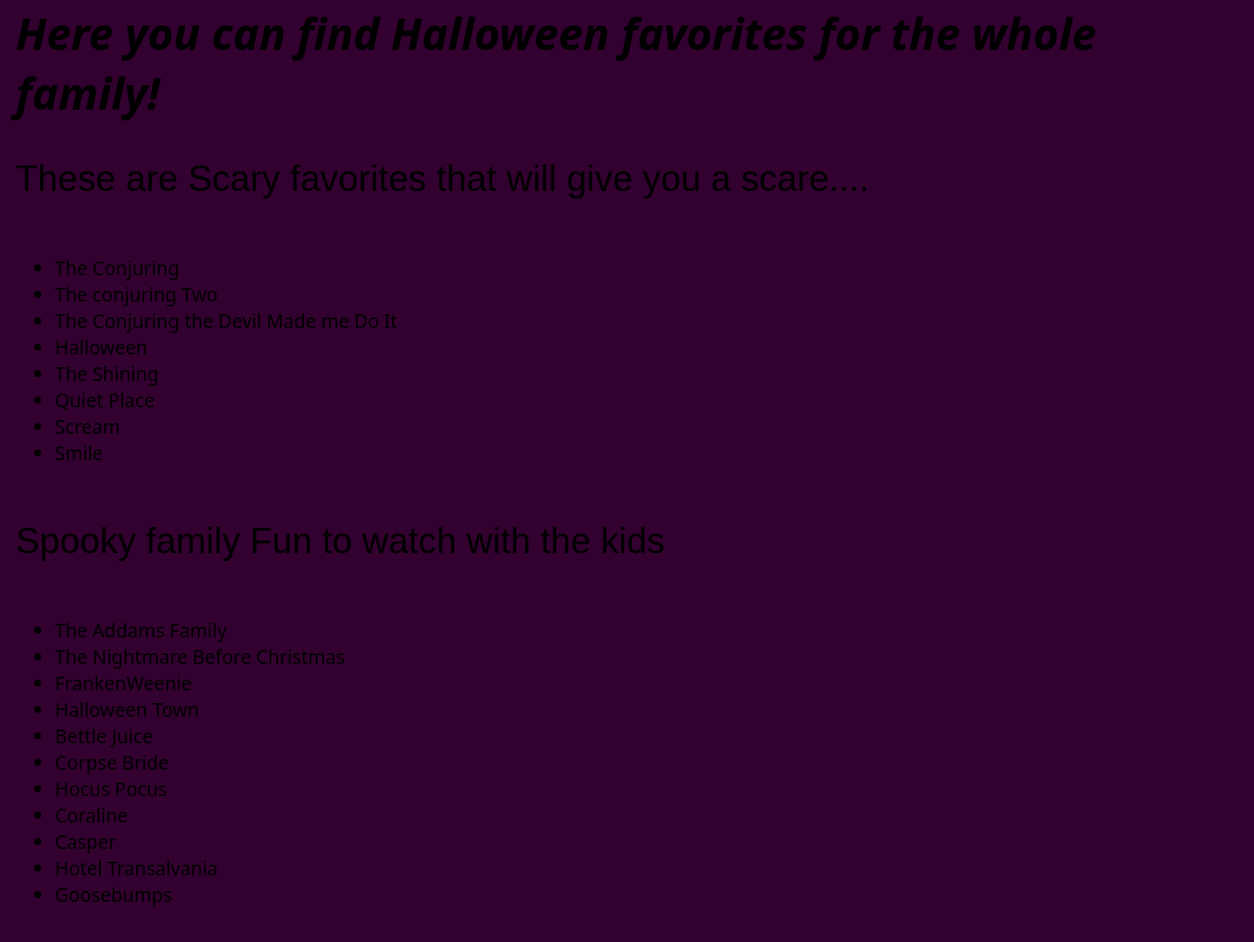
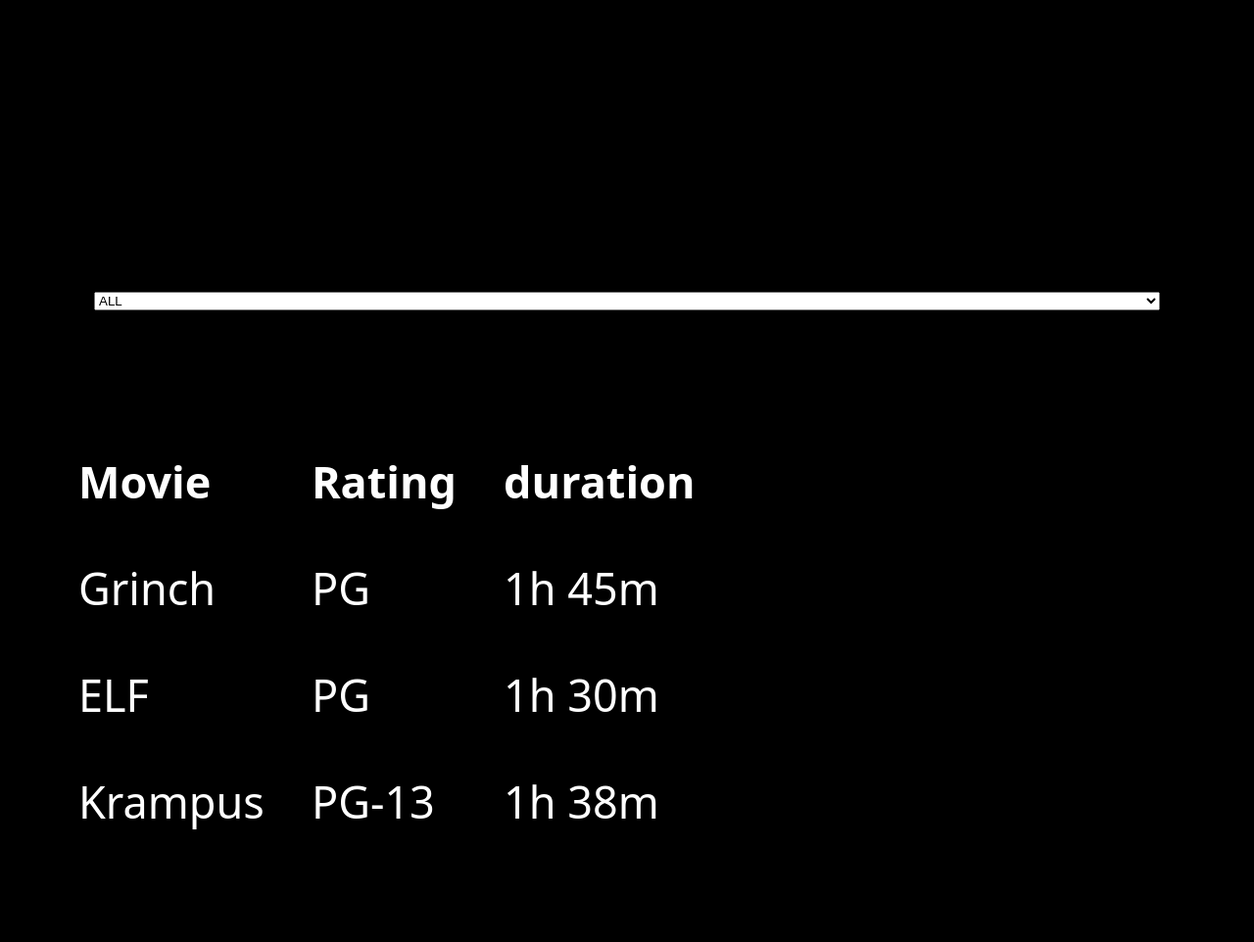
Before and after one commit to t-lamacchia/seasonalStreams, a website: page page2.html in a window 1280 px wide. Shown: the part 738-1700 px from the top of the page at 98% size. After the commit the page ends 1667 px from the top, so only its background shows below. Drawn offline with Linux system fonts and the light colour scheme.

Commit message:
almost done

```diff
--- a/page2.html
+++ b/page2.html
@@ -16,7 +16,7 @@
 <body>
   <style>
     body {
-      background-color: #32012F;
+      background-color: black;
       color: #F97300
     }
   </style>
@@ -44,7 +44,7 @@
         allow="accelerometer; autoplay; clipboard-write; encrypted-media; gyroscope; picture-in-picture; web-share"
         referrerpolicy="strict-origin-when-cross-origin" allowfullscreen></iframe> -->
       <div id="Subheading"><b>Here you can find Halloween favorites for the whole family!</b></div>
-      <div class="Movies">
+      <!-- <div class="Movies">
         <p>These are Scary favorites that will give you a scare....</p>
         <ul>
           <li>The Conjuring</li>
@@ -72,7 +72,7 @@
           <li>Hotel Transalvania</li>
           <li>Goosebumps</li>
         </ul>
-      </div>
+      </div> -->
 
 
       <!-- <p>Places to find these movies</p>
@@ -87,4 +87,86 @@
     </main>
 </body> -->
 
+
+
+<form class="form">
+  <label for="services"> Select a rating:</label>
+  <select name="Rating" id="ratingselector" onchange="makeTable()">
+    <option value="ALL">ALL</option>
+    <option value="PG">PG</option>
+    <option value="PG-13">PG-13</option>
+    <option value="R">R</option>
+  </select>
+  </form>
+
+
+  <script>
+    const myArr = [1, 2, 3, 4]
+    myArr.forEach((i) => {
+      console.log(i) // will print out values one by one
+    })
+  </script>
+  <table id="table">
+    <thead>
+      <tr>
+        <td><b>Movie</b></td>
+        <td><b>Rating</b></td>
+        <td><b>duration</b></td>
+      </tr>
+    </thead>
+    <tbody>
+      <!-- <tr>
+      <td>Grinch</td>
+      <td>PG</td>
+      <td>1h 45m</td>
+    </tr> -->
+    </tbody>
+  </table>
+
+  <script>
+    const Movies = [
+      {
+        Movie: "Grinch",
+        Rating: "PG",
+        Duration: "1h 45m",
+      }, {
+        Movie: "ELF",
+        Rating: "PG",
+        Duration: "1h 30m",
+      }, {
+        Movie: "Krampus",
+        Rating: "PG-13",
+        Duration: "1h 38m"
+      }
+    ];
+    console.log(Movies);
+
+    const writeTableRow = (table, Movies) => {
+      const newRow = table.insertRow();
+
+      newRow.innerHTML = `<tr id=${Movies.name}>
+      <td>${Movies.Movie}</td>
+      <td>${Movies.Rating}</td>
+      <td>${Movies.Duration}</td>
+      </tr>`;
+    }
+    const select= document.getElementById("ratingselector")
+    const makeTable = () => {
+      const tableBody = document.getElementsByTagName("tbody")[0];
+      tableBody.innerHTML = "";
+      if (select.value == "ALL") {
+        Movies.forEach((r) => writeTableRow(tableBody, r));
+      } else {
+        const filtered = Movies.filter((r) => select.value == r.Rating)
+        filtered.forEach((r) => writeTableRow(tableBody, r))
+        console.log(filtered);
+      }
+
+    }
+    makeTable()
+
+
+  </script>
+
+
 </html>
--- a/styles.css
+++ b/styles.css
@@ -6,6 +6,7 @@
   margin: 0;
   font-family: system-ui, sans-serif;
   color: white;
+  background-color: #000000;
   /* background-image: url(Images/pexels-adrien-olichon-1257089-2387793.jpg) ;
   background-repeat: no-repeat;
   background-attachment: fixed;
@@ -161,10 +162,16 @@
 .container{
   display: flex;
   flex-direction: row;
+
 }
 
 .inner-container{
-  padding: 15rem;
+  padding: 10rem;
   font-size: 100px;
   font-family: Cambria, Cochin, Georgia, Times, 'Times New Roman', serif;
+  color: white ;
 }
+
+table {
+  color: white;
+}
```
Also changed, not shown: index.html (+3 -0 lines).
